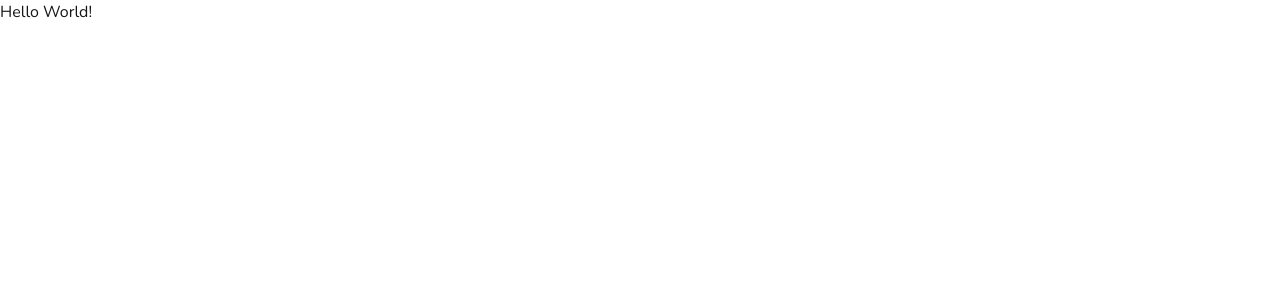
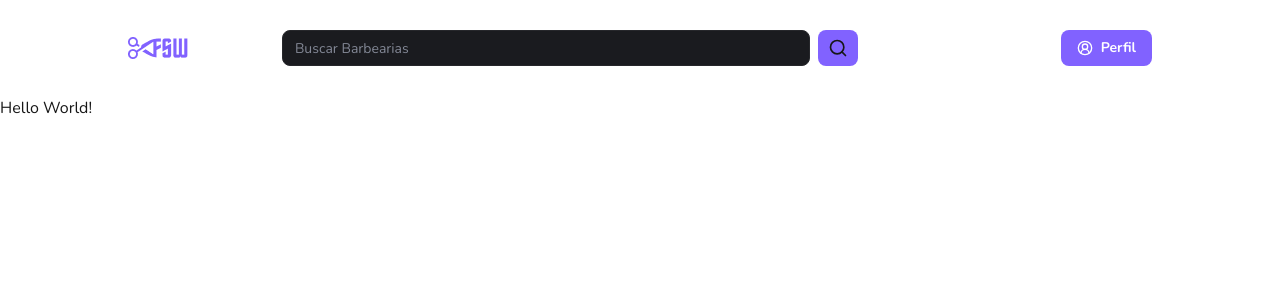
Before and after one commit to iuryyxd/fsw-barber, a Next.js app: page / in a window 1280 px wide. Shown: the top 300 px of the page. Built offline with nearby package versions, Linux system fonts and the light colour scheme.

Commit message:
feat: create header component

```diff
--- a/src/app/layout.tsx
+++ b/src/app/layout.tsx
@@ -1,6 +1,7 @@
 import type { Metadata } from "next";
 import { Nunito } from "next/font/google";
 import "./globals.css";
+import { Header } from "@/components";
 
 export const metadata: Metadata = {
   title: "FSW Barber",
@@ -18,7 +19,10 @@ export default function RootLayout({
 }>) {
   return (
     <html lang="pt-br">
-      <body className={`${nunito.className} antialiased`}>{children}</body>
+      <body className={`${nunito.className} antialiased`}>
+        <Header />
+        {children}
+      </body>
     </html>
   );
 }
--- /dev/null
+++ b/src/components/index.ts
@@ -0,0 +1,4 @@
+export { Header } from "./layout/header";
+export { Input } from "./ui/input"
+export { Button } from "./ui/button"
+export { Badge } from "./ui/badge"
--- /dev/null
+++ b/src/components/layout/header.tsx
@@ -0,0 +1,33 @@
+import Image from "next/image";
+import Logo from "@/assets/logo.png";
+import { Button, Input } from "@/components";
+import { CalendarDays, CircleUserRound, Search } from "lucide-react";
+
+export function Header() {
+  return (
+    <div className="bg-background w-full py-[1.875rem] px-32 flex items-center justify-between">
+      <Image src={Logo} alt="FSW Barber logo" />
+
+      <form className="max-w-[36rem] w-full flex items-center gap-2">
+        <Input placeholder="Buscar Barbearias" />
+        <button
+          type="submit"
+          className="w-10 h-9 rounded-lg p-[.625rem] bg-primary grid place-content-center hover:bg-primary/80 transition-colors"
+        >
+          <Search size={20} />
+        </button>
+      </form>
+
+      <div className="flex items-center gap-6">
+        <Button variant="outline">
+          <CalendarDays size={16} /> Agendamentos
+        </Button>
+
+        <Button>
+          <CircleUserRound size={16} />
+          Perfil
+        </Button>
+      </div>
+    </div>
+  );
+}
```
Also changed, not shown: src/assets/logo.png (added).
